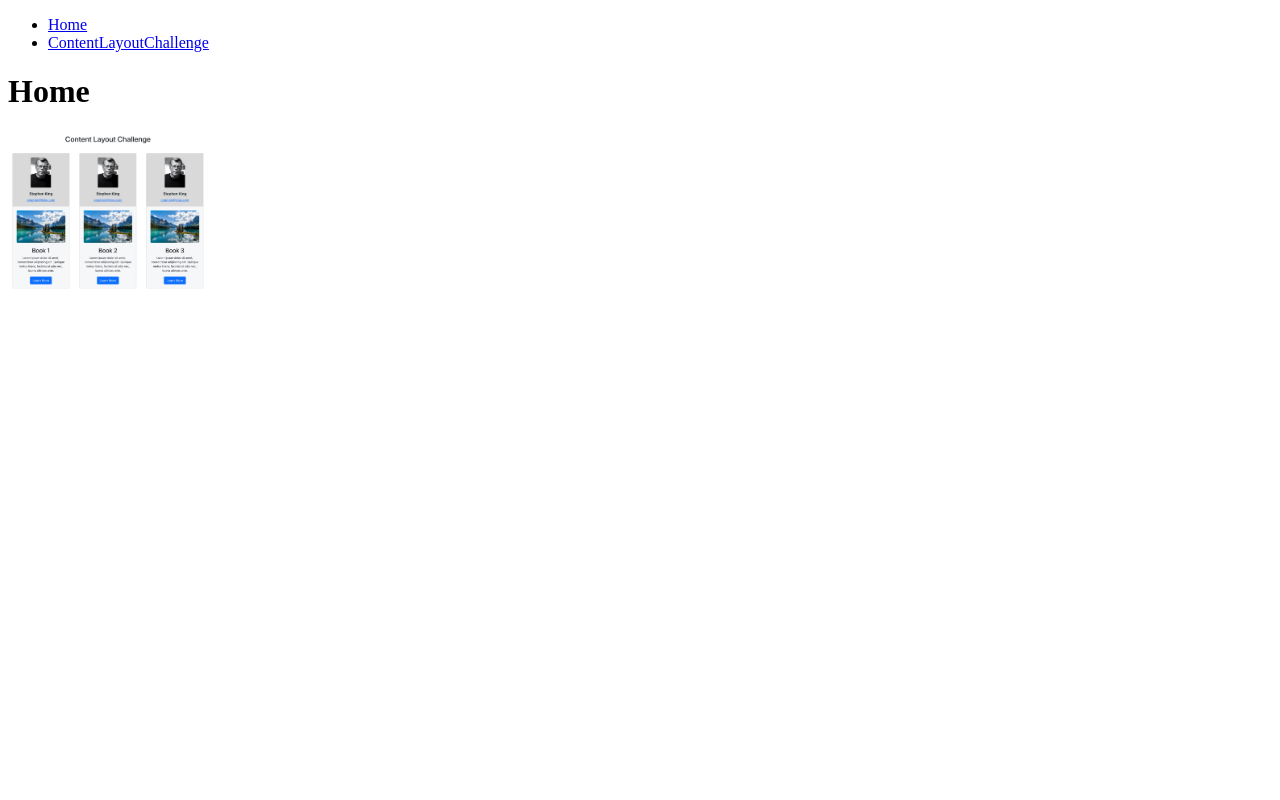
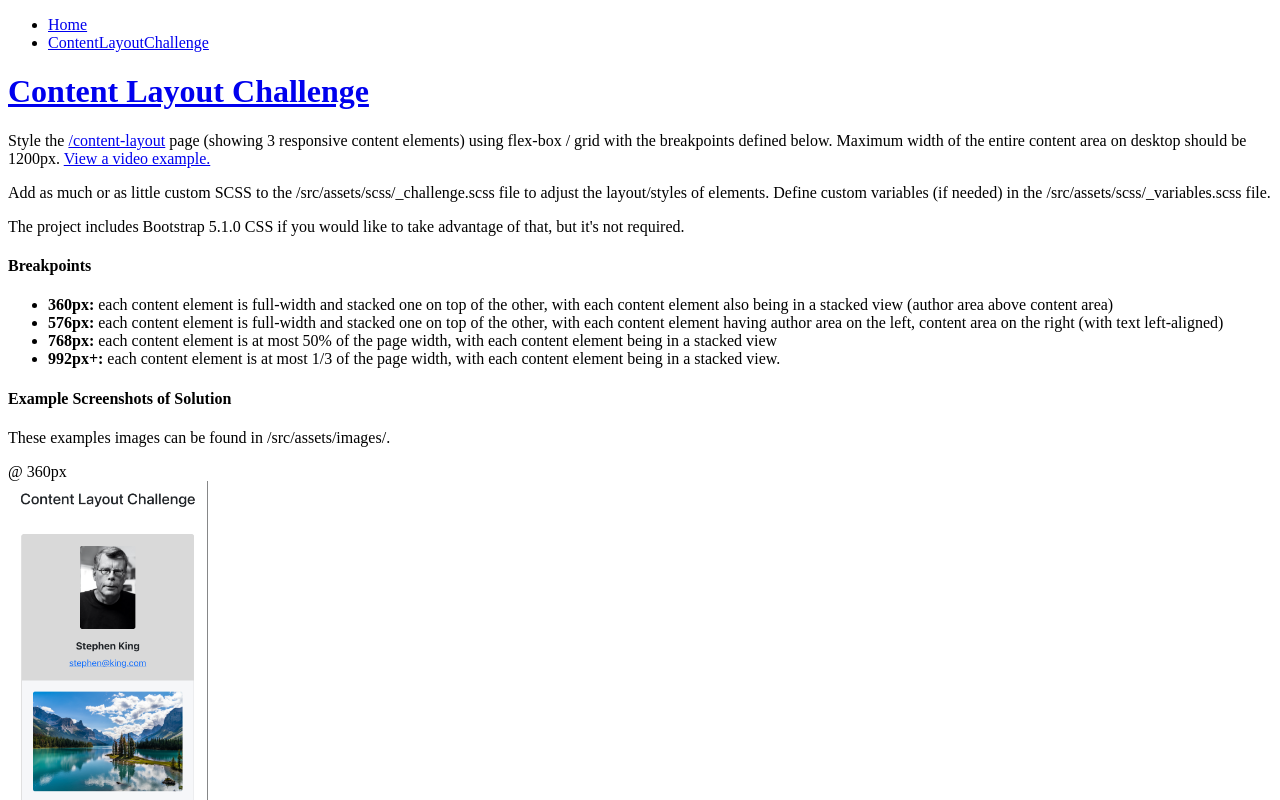
Before and after one commit to workingwebsites/ooohContent-Layout-Challenge, a React (Create React App) app: page / in a window 1280 px wide. Shown: the top 800 px of the page. Built offline with nearby package versions, Linux system fonts and the light colour scheme.

Commit message:
Home is formatted from original challenge

```diff
--- a/src/pages/Home.js
+++ b/src/pages/Home.js
@@ -7,9 +7,65 @@ import imgLg from "../assets/images/992px.png";
 class Home extends React.Component {
   render() {
     return (
-      <div>
-        <h1>Home</h1>
-        <img src={imgLg} alt="992px" width="200" />
+      <div className="page-home">
+        <div className="container container-fluid mt-3">
+          <div className="row">
+            <div className="col-12 col-md-8 offset-md-2">
+              <h1 className="mb-3">
+                <a href="/content-layout">Content Layout Challenge</a>
+              </h1>
+              <p>
+                Style the <a href="/content-layout">/content-layout</a> page (showing 3 responsive content elements) using flex-box / grid with the breakpoints defined below. Maximum width of the entire content area on desktop should be 1200px.{" "}
+                <a href="https://www.loom.com/share/ff22e61d7e914976913985aa2390efbb" target="_blank" rel="noopener noreferrer">
+                  View a video example.
+                </a>
+              </p>
+              <p>
+                Add as much or as little custom SCSS to the <span className="code">/src/assets/scss/_challenge.scss</span> file to adjust the layout/styles of elements. Define custom variables (if needed) in the <span className="code">/src/assets/scss/_variables.scss</span> file.
+              </p>
+              <p>The project includes Bootstrap 5.1.0 CSS if you would like to take advantage of that, but it's not required.</p>
+              <h4 className="mt-4">Breakpoints</h4>
+              <ul>
+                <li>
+                  <strong>360px:</strong> each content element is full-width and stacked one on top of the other, with each content element also being in a stacked view (author area above content area)
+                </li>
+                <li>
+                  <strong>576px:</strong> each content element is full-width and stacked one on top of the other, with each content element having author area on the left, content area on the right (with text left-aligned)
+                </li>
+                <li>
+                  <strong>768px:</strong> each content element is at most 50% of the page width, with each content element being in a stacked view
+                </li>
+                <li>
+                  <strong>992px+:</strong> each content element is at most 1/3 of the page width, with each content element being in a stacked view.
+                </li>
+              </ul>
+              <h4 className="mt-4">Example Screenshots of Solution</h4>
+              <p>
+                These examples images can be found in <span className="code">/src/assets/images/</span>.
+              </p>
+            </div>
+            <div className="col-12">
+              <div className="mt-3 d-flex flex-wrap align-items-start justify-content-center justify-content-lg-between">
+                <div className="text-center mx-2 my-2">
+                  <div className="mb-2">@ 360px</div>
+                  <img src={imgXs} alt="360px" width="200" />
+                </div>
+                <div className="text-center mx-2 my-2">
+                  <div className="mb-2">@ 576px</div>
+                  <img src={imgSm} alt="576px" width="200" />
+                </div>
+                <div className="text-center mx-2 my-2">
+                  <div className="mb-2">@ 768px</div>
+                  <img src={imgMd} alt="768px" width="200" />
+                </div>
+                <div className="text-center mx-2 my-2">
+                  <div className="mb-2">@ 992px</div>
+                  <img src={imgLg} alt="992px" width="200" />
+                </div>
+              </div>
+            </div>
+          </div>
+        </div>
       </div>
     );
   }
```
